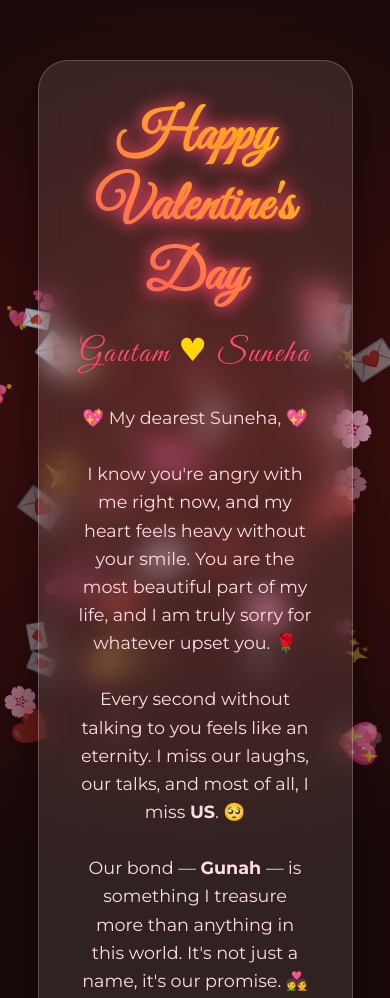
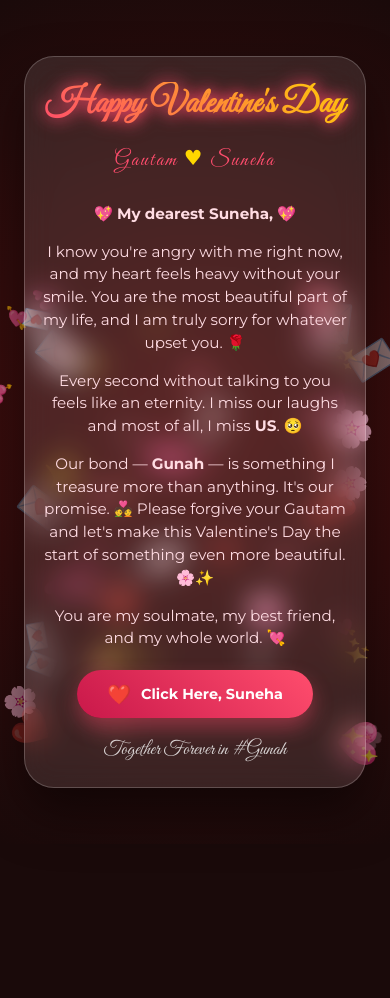
Before and after one commit to Piyushsharma95/Gotu-sneha, a plain HTML site: page index.html in a window 390 px wide. Shown: the top 998 px of the page. After the commit the page ends 844 px from the top, so only its background shows below. Drawn offline with Linux system fonts and the light colour scheme.

Commit message:
Optimize for mobile responsiveness and reduce scrolling

```diff
--- a/index.html
+++ b/index.html
@@ -63,20 +63,14 @@
         </div>
 
         <div class="message">
-            <p>💖 My dearest Suneha, 💖</p>
-            <br>
+            <p>💖 <strong>My dearest Suneha,</strong> 💖</p>
             <p>I know you're angry with me right now, and my heart feels heavy without your smile. You are the most
                 beautiful part of my life, and I am truly sorry for whatever upset you. 🌹</p>
-            <br>
-            <p>Every second without talking to you feels like an eternity. I miss our laughs, our talks, and most of
-                all, I miss <strong>US</strong>. 🥺</p>
-            <br>
-            <p>Our bond — <strong>Gunah</strong> — is something I treasure more than anything in this world. It's not
-                just a name, it's our promise. 💑</p>
-            <br>
-            <p>Please forgive your Gautam and let's make this Valentine's Day the start of something even more
-                beautiful. I promise to cherish you every single day. 🌸✨</p>
-            <br>
+            <p>Every second without talking to you feels like an eternity. I miss our laughs and most of all, I miss
+                <strong>US</strong>. 🥺</p>
+            <p>Our bond — <strong>Gunah</strong> — is something I treasure more than anything. It's our promise. 💑
+                Please forgive your Gautam and let's make this Valentine's Day the start of something even more
+                beautiful. 🌸✨</p>
             <p>You are my soulmate, my best friend, and my whole world. 💘</p>
         </div>
 
--- a/style.css
+++ b/style.css
@@ -26,7 +26,8 @@ body {
     justify-content: center;
     align-items: center;
     color: white;
-    padding: 60px 20px;
+    padding: 20px 15px;
+    /* Reduced vertical padding */
 }
 
 #bg-gradient {
@@ -47,9 +48,11 @@ canvas {
 }
 
 .container {
-    width: 90%;
+    width: 95%;
+    /* More width on small screens */
     max-width: 600px;
-    padding: 40px;
+    padding: 30px 20px;
+    /* More compact padding */
     background: var(--glass-bg);
     backdrop-filter: blur(15px);
     border: 1px solid var(--glass-border);
@@ -107,6 +110,10 @@ h1 {
     line-height: 1.6;
     margin-bottom: 30px;
     color: #ffdce3;
+}
+
+.message p {
+    margin-bottom: 15px;
 }
 
 .heart-button {
@@ -185,3 +192,43 @@ h1 {
 .overlay.active .overlay-content {
     transform: scale(1);
 }
+
+/* Responsive Design */
+@media (max-width: 768px) {
+    h1 {
+        font-size: 2.8rem;
+    }
+
+    .couple-name {
+        font-size: 1.6rem;
+    }
+
+    .message {
+        font-size: 1rem;
+        line-height: 1.5;
+    }
+
+    .container {
+        padding: 25px 15px;
+    }
+}
+
+@media (max-width: 480px) {
+    h1 {
+        font-size: 2.2rem;
+    }
+
+    .couple-name {
+        font-size: 1.3rem;
+    }
+
+    .message {
+        font-size: 0.95rem;
+        margin-bottom: 20px;
+    }
+
+    .heart-button {
+        padding: 12px 30px;
+        font-size: 0.9rem;
+    }
+}
```
